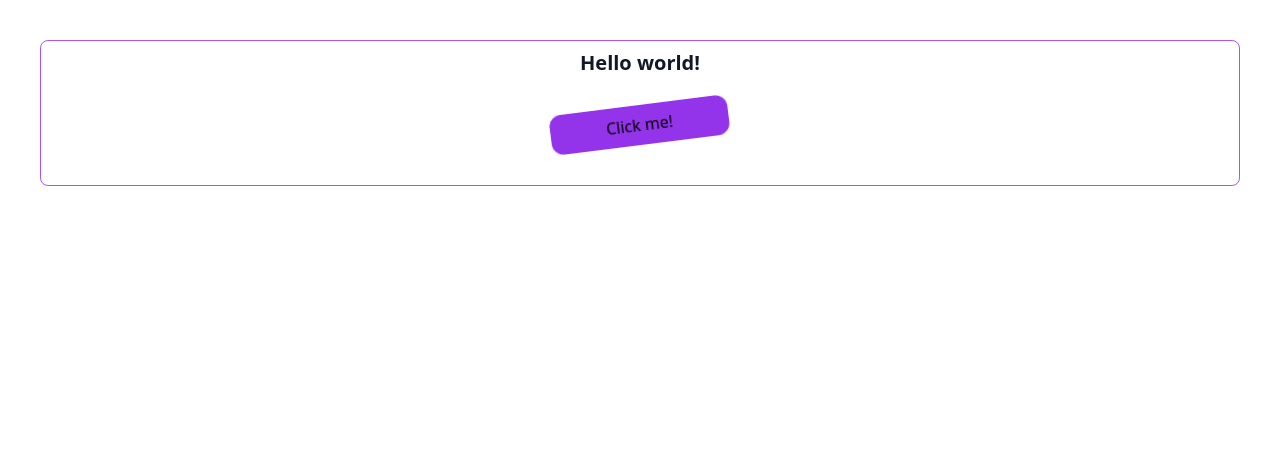
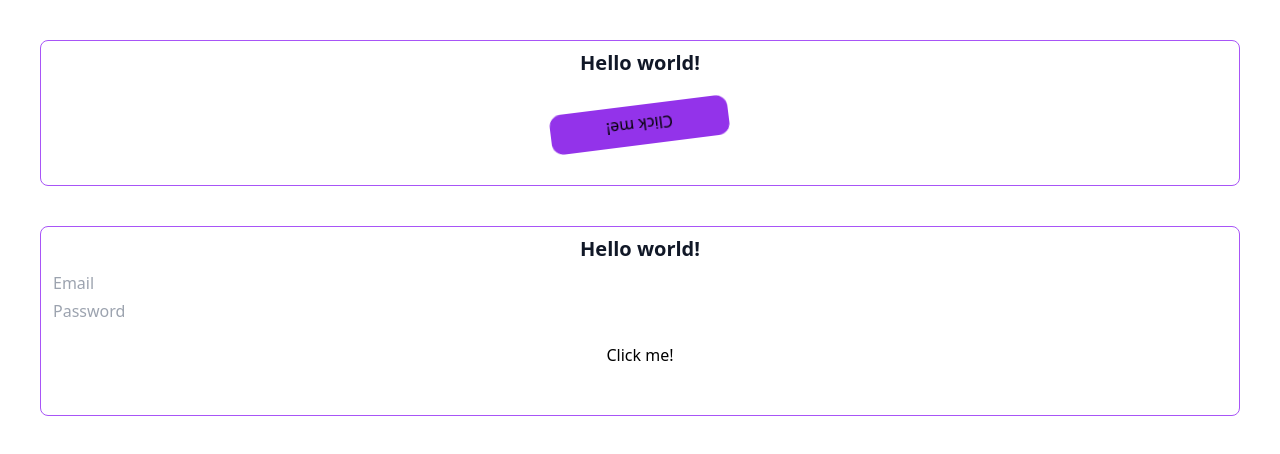
Before and after one commit to Nomex2008/-course-on-Tailwind-CSS-v3, a React (Create React App) app: page / in a window 1280 px wide. Shown: the top 454 px of the page. Built offline with nearby package versions, Linux system fonts and the light colour scheme.

Commit message:
Commit 4
Commit 4

```diff
--- a/src/App.js
+++ b/src/App.js
@@ -1,7 +1,13 @@
+import { useState } from 'react';
 import styles from './app.module.scss'
 
 function App() {
+
+  const  [email,setEmail] = useState('')
+  const  [password,setPassword] = useState('')
+
   return (
+    <>
     <div className={styles.parent}>
       <h1 className={styles.title}>
         Hello world!
@@ -10,6 +16,33 @@ function App() {
         Click me!
       </button>
     </div>
+
+    <div className={styles.parent2}>
+      <h1 className={styles.title}>
+        Hello world!
+      </h1>
+
+      <input
+      className={styles.input}
+      placeholder='Email'
+      value={email}
+      onChange={e => setEmail(e.target.value)}
+      >
+      </input>
+
+      <input placeholder='Password'
+      className={styles.input}
+      value={password}
+      onChange={e => setPassword(e.target.value)}
+      >
+      </input>
+
+      <button className={styles.btn2}>
+        Click me!
+      </button>
+
+    </div>
+    </>
   );
 }
 
--- a/src/app.module.scss
+++ b/src/app.module.scss
@@ -1,10 +1,19 @@
 .parent {
     @apply m-10 border border-purple-500 rounded-lg
 }
+.parent2 {
+    @apply m-10 border border-purple-500 rounded-lg flex flex-col pb-10 px-3
+}
 .title {
-    @apply text-xl font-bold text-center text-gray-900 py-2 px-14
+    @apply text-xl font-bold text-center text-gray-900 py-2 px-14 dark:text-white
+}
+.input {
+    @apply mb-1 placeholder:active:opacity-50 placeholder:focus:opacity-50
 }
 .btn {
     @apply block mx-auto mt-5 mb-10 bg-green-500 dark:bg-red-600 py-2 px-14 rounded-xl hover:bg-opacity-60 transition-all delay-300 ease-linear
     animate-spin md:bg-purple-600 md:dark:bg-red-600
 }
+.btn2 {
+    @apply block mx-auto w-full mt-2 dark:bg-orange-600 py-2 hover:bg-opacity-60 transition-all  ease-linear
+}
--- a/src/index.css
+++ b/src/index.css
@@ -1,3 +1,14 @@
 @tailwind base;
 @tailwind components;
 @tailwind utilities;
+
+@media (prefers-color-scheme: dark) {
+    body {
+        background-color: #000;
+        color: #fff;
+    }
+    input {
+        background-color: #000;
+        color: #fff;
+    }
+}
```
